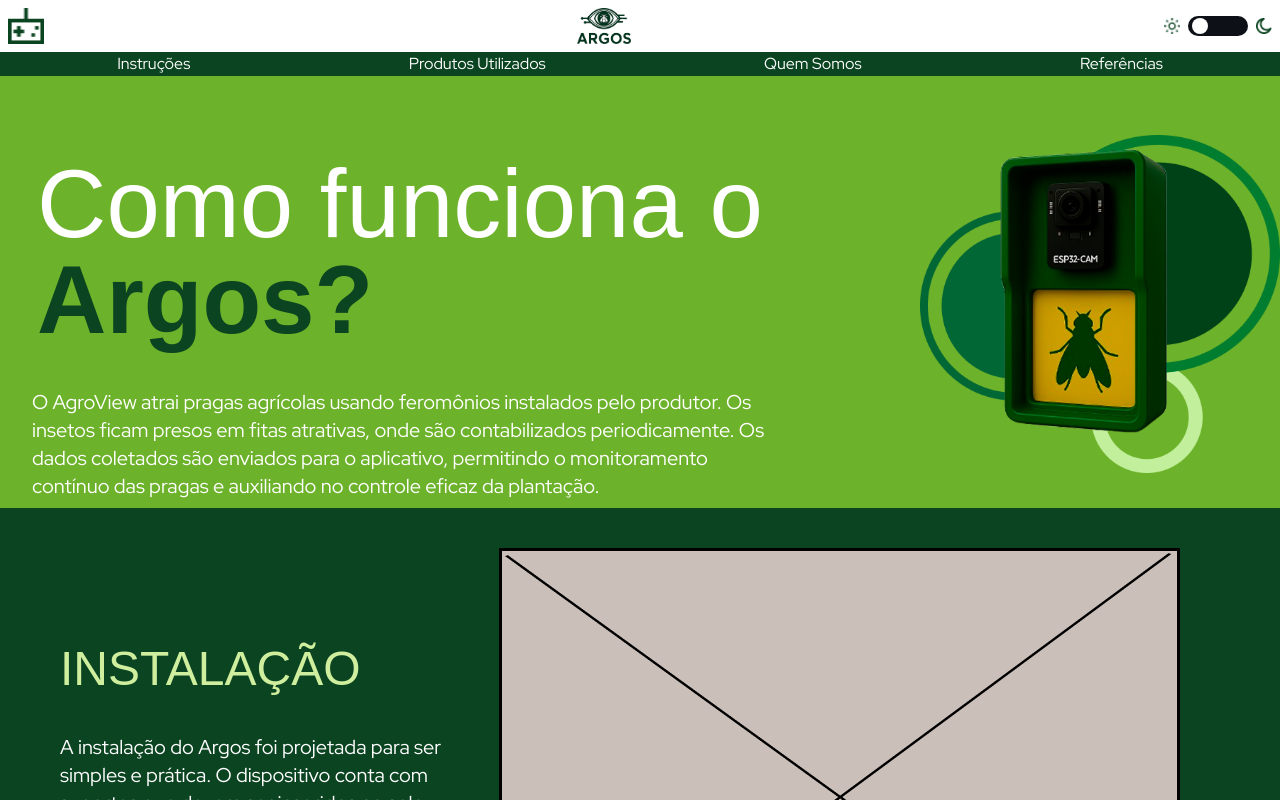
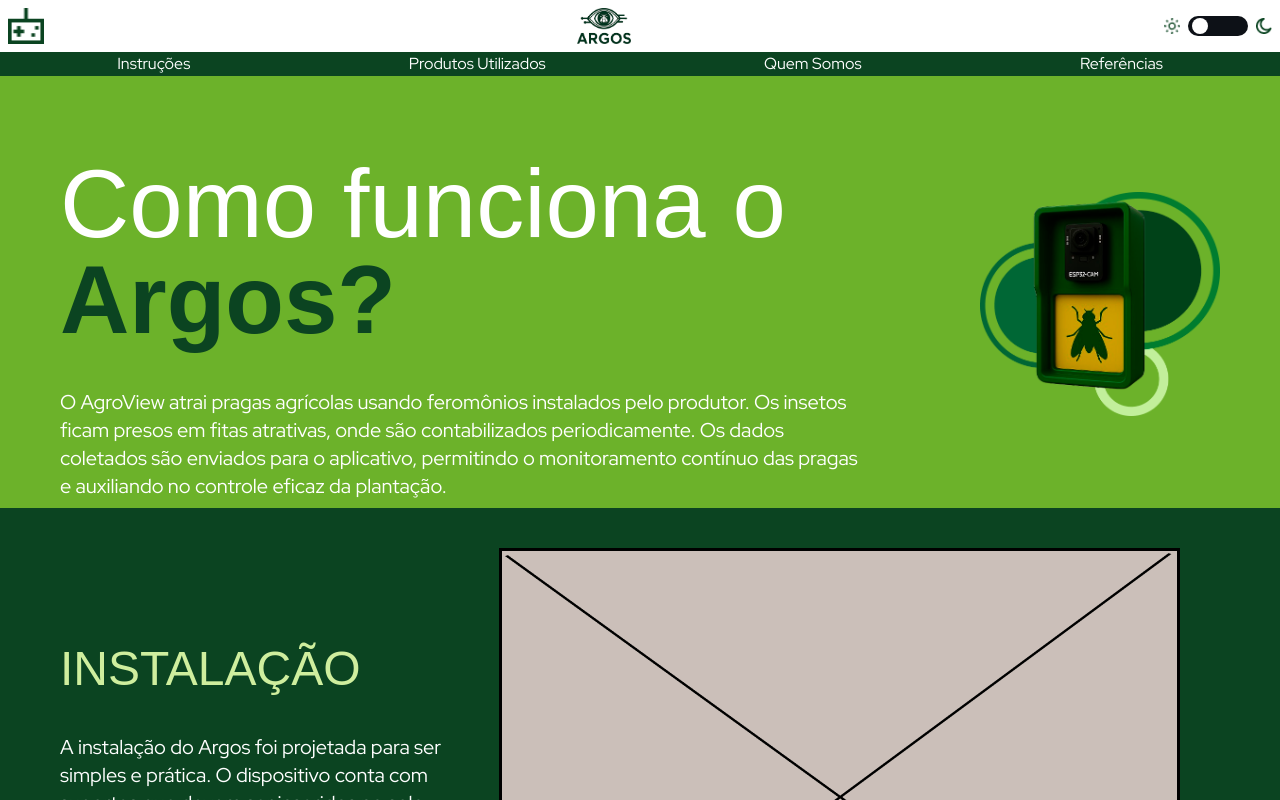
Before and after one commit to luizjuniorr/argos, a React (Vite) app: page /instrucoes in a window 1280 px wide. Shown: the top 800 px of the page. Built offline with nearby package versions, Linux system fonts and the light colour scheme; a web font is replaced by a local one.

Commit message:
Pagina instruções melhorada

```diff
--- a/src/components/Instrucao.jsx
+++ b/src/components/Instrucao.jsx
@@ -2,7 +2,7 @@
 
 export function Instrucao({ titulo, imagem, textoC, textoC2, texto, texto2, texto3, texto4, cor, dark, esquerda }) {
     return (
-        <div className="">
+        <div className="flex flex-col justify-around">
             <div className={`${cor} ${dark} flex flex-col justify-center items-center pb-2 md:hidden`}>
                 <h2 className="uppercase font-strike text-2xl md:text-5xl text-verde-pastel mt-10">{titulo}</h2>
                 <div className="md:max-w-1/2">
--- a/src/pages/Instrucoes.jsx
+++ b/src/pages/Instrucoes.jsx
@@ -32,11 +32,11 @@
                     </div>
                 </div>
 
-                <div className="bg-light-green dark:bg-black pb-2 hidden md:flex justify-center">
-                    <div className="flex gap-30">
-                        <div className="flex flex-col items-center max-w-200 mt-20">
+                <div className="bg-light-green dark:bg-black pb-2 hidden md:flex justify-around px-15">
+                    <div className="flex gap-30 ">
+                        <div className="flex flex-col max-w-200 mt-20">
                             <h1 className="font-strike text-white text-8xl text-left">Como funciona o <br></br><strong className="text-dark-green">Argos?</strong></h1>
-                            <p className="text-white text-xl font-redhat mx-8 mt-10">O AgroView atrai pragas agrícolas usando feromônios instalados pelo produtor. Os insetos ficam presos em fitas atrativas, onde são contabilizados periodicamente. Os dados coletados são enviados para o aplicativo, permitindo o monitoramento contínuo das pragas e auxiliando no controle eficaz da plantação.</p>
+                            <p className="text-white text-xl font-redhat mt-10">O AgroView atrai pragas agrícolas usando feromônios instalados pelo produtor. Os insetos ficam presos em fitas atrativas, onde são contabilizados periodicamente. Os dados coletados são enviados para o aplicativo, permitindo o monitoramento contínuo das pragas e auxiliando no controle eficaz da plantação.</p>
                         </div>
 
                         <div className="flex items-center justify-center">
--- a/src/pages/Jogo.jsx
+++ b/src/pages/Jogo.jsx
@@ -21,7 +21,7 @@
                     </div>
 
                     <p className="text-sm font-redhat text-dark-green text-center md:text-left mb-6 dark:text-white">
-                        Em um futuro próximo, as plantações estão ameaçadas por uma infestação crescente de pragas mutantes que surgiram após desequilíbrios ambientais. Para proteger as lavouras e garantir a produção de alimentos, uma nova geração de fazendeiros se une com tecnologia de ponta e personagens especializados no combate às pragas.
+                        Em um futuro próximo, as plantações estão ameaçadas por uma infestação crescente de pragas mutantes que surgiram após desequilíbrios ambientais. Para proteger as lavouras e garantir a produção de alimentos, um fazendeiro, seu filho, um cientista e um apicultor unem forças no combate às pragas agrícolas.
                     </p>
 
                     <img src={areareservada} alt="" className="w-full max-w-md mb-4 md:hidden border" />
--- a/src/pages/Projeto.jsx
+++ b/src/pages/Projeto.jsx
@@ -41,9 +41,9 @@
                     </div>
 
                     <div className="flex flex-col md:flex-row justify-center items-center gap-10 pb-5 mt-10">
-                        <Servicos ImagemClaro={icon_objetivo} ImagemEscuro={icon_objetivo} Titulo="Objetivo" Texto="Compartilhamos conhecimento para impulsionar produção" />
-                        <Servicos ImagemClaro={icon_nossodiferencial} ImagemEscuro={icon_nossodiferencial} Titulo="Nosso diferencial" Texto="Possuímos práticas sustentáveis que não prejudicam as plantações" />
-                        <Servicos ImagemClaro={icon_publicoalvo} ImagemEscuro={icon_publicoalvo} Titulo="Público-alvo" Texto="Com o nosso protótipo você consegue ver em qual estação possui um grande número de pragas" />
+                        <Servicos ImagemClaro={icon_objetivo} ImagemEscuro={icon_objetivo} Titulo="Objetivo" Texto="Oferecer uma tecnologia de monitoramento de pragas no campo e contribuir para a redução do uso de agrotóxicos" />
+                        <Servicos ImagemClaro={icon_nossodiferencial} ImagemEscuro={icon_nossodiferencial} Titulo="Nosso diferencial" Texto="Unimos controle de pragas e coleta de dados sem impacto ambiental" />
+                        <Servicos ImagemClaro={icon_publicoalvo} ImagemEscuro={icon_publicoalvo} Titulo="Público-alvo" Texto="Nosso projeto é voltado para todos os produtores rurais, desde o pequeno agricultor até o grande empresário do agronegócio" />
                     </div>
                 </div>
 
--- a/src/pages/QuemSomos.jsx
+++ b/src/pages/QuemSomos.jsx
@@ -35,7 +35,7 @@
                 </div>
             </div>
 
-            <div className="flex flex-col items-center mb-5">
+            <div className="flex flex-col items-center mb-15">
                 <h2 className="font-strike text-xl md:text-2xl mt-5">Serviços:</h2>
 
                 <div className="flex flex-col items-center mt-2 md:gap-10">
```
